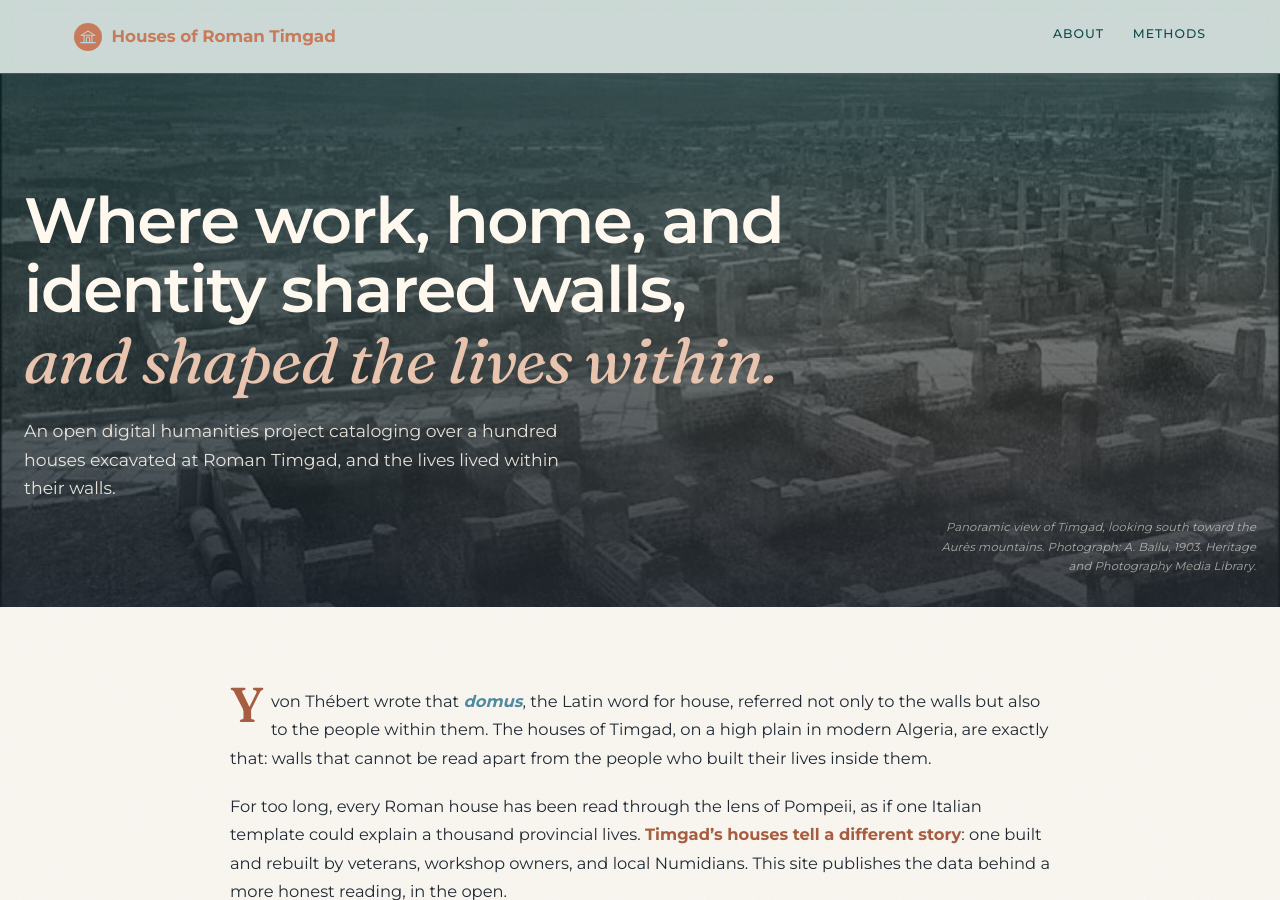
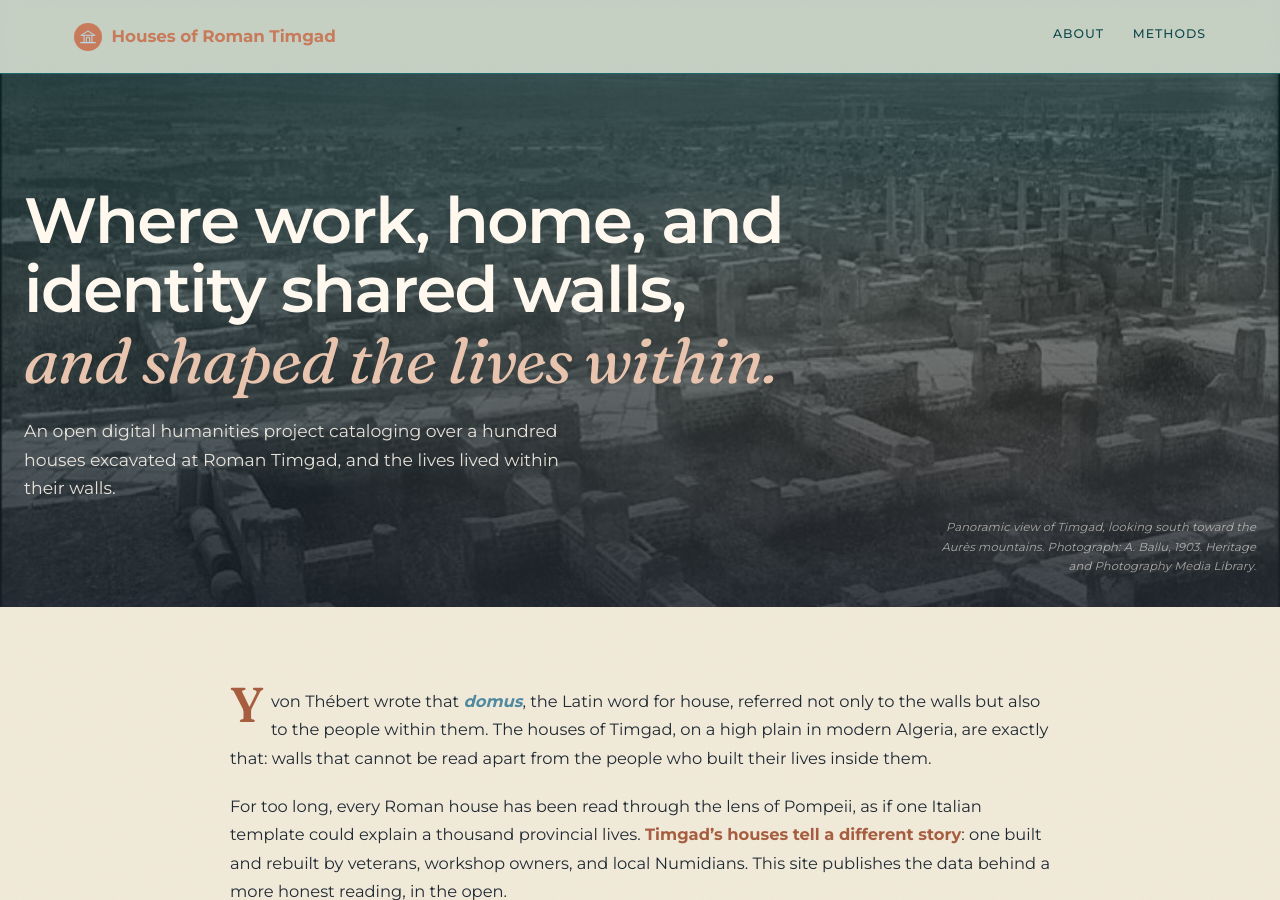
Before and after one commit to kimedher/timgadhouses, a Jekyll site: the page built from index.md, in a window 1280 px wide and 900 px high. Built offline with Jekyll 4.4.1, drawn with Linux system fonts in a browser that asks for light colours.

Commit message:
Warm body bg to soft cream (#F2EBDA) + hero h1 text-wrap balance
--bg shifts from #FAF7F2 to #F2EBDA (Option 2: soft cream).
Hero h1 gets text-wrap: balance so lines distribute more evenly
now that the forced <br> is removed.

```diff
--- a/assets/css/main.scss
+++ b/assets/css/main.scss
@@ -10,7 +10,7 @@
 @import url('https://fonts.googleapis.com/css2?family=Fraunces:ital,opsz,wght@0,9..144,400;0,9..144,500;0,9..144,600;1,9..144,400;1,9..144,500&family=Montserrat:wght@300;400;500;600;700&display=swap');
 
 :root {
-  --bg: #FAF7F2;
+  --bg: #F2EBDA;
   --bg-soft: #F1ECE3;
   --text: #1F2933;
   --text-muted: #6B7380;
@@ -326,6 +326,7 @@
   color: #FFF8EE;
   margin: 0 0 1.4rem;
   letter-spacing: -0.025em;
+  text-wrap: balance;
 }
 
 /* The accent line is the only place the serif italic appears in the hero */
```
